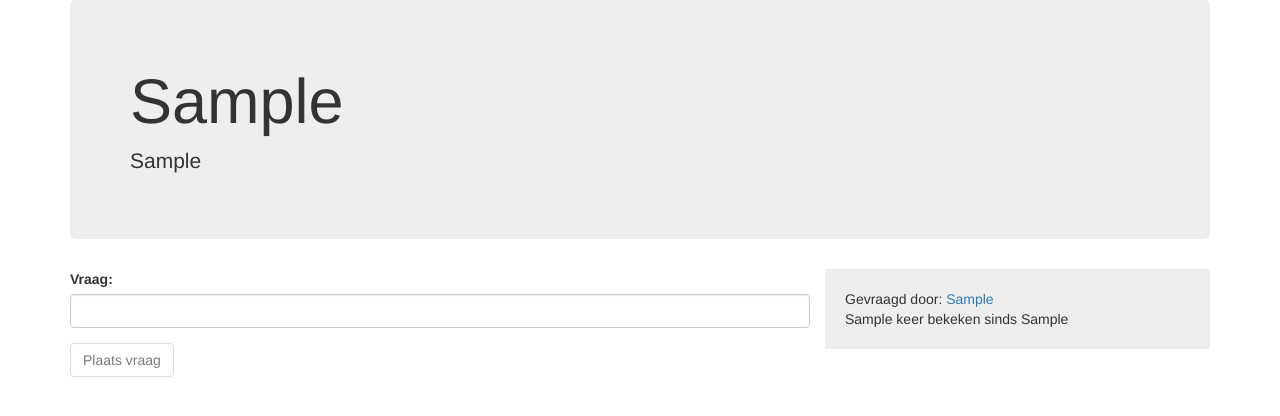
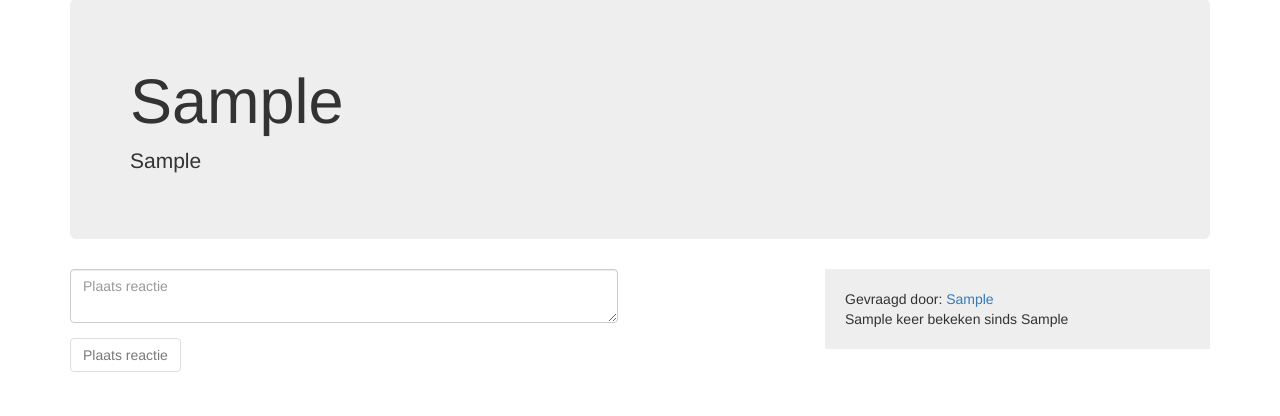
Before and after one commit to JochemVeldman/sander-jochem, a PHP site: page /vraag.php?id=1 in a window 1280 px wide. Shown: the part 73-489 px from the top of the page. Run offline with PHP 8.4, Linux system fonts and the light colour scheme; tables that the repository leaves empty or names only in its code hold one stand-in row (values such as "Sample post"); some libraries are stand-ins or nearby versions.

Commit message:
aanpassingen

```diff
--- a/stelvraag.php
+++ b/stelvraag.php
@@ -78,11 +78,6 @@
     </div>
 
     <script>
-
-
-    </script>
-
-    <script>
         $('#titel_vraag').tooltip({
             'trigger': 'focus',
             'title': 'Een goede beknopte vraag vergroot de kans op een goed antwoord',
--- a/vraag.php
+++ b/vraag.php
@@ -30,6 +30,26 @@
             }
 
         ?>
+        <?php
+            if ($_SERVER['REQUEST_METHOD'] == 'POST' && isset($_POST['submit_button'])){
+                $reactie = test_input($_POST["plaats_reactie"]);
+
+                $conn = connectDB();
+
+                $statement = $conn->prepare("INSERT INTO reacties(reactie, gebruiker_id, vraag_id, datum, tijdstip)
+                    VALUES(:reactie, :gebruiker_id, :vraag_id, :datum, :tijdstip");
+                $statement->execute(array(
+                    "reactie" => $reactie,
+                    "gebruiker_id" => $_SESSION['id'],
+                    "vraag_id" => $_GET['id'],
+                    "datum" => date("Y-m-d"),
+                    "tijdstip" => date("h:i:sa"),
+                ));
+                $melding = true;
+
+            }
+
+        ?>
 </head>
 
 <body>
@@ -45,24 +65,48 @@
         </div>
 
         <div class="row" style="padding-right: 15px">
-            <div class="col-md-8" style="background-color: white;">
-                <form method="POST" action="<?php echo htmlspecialchars('vraag.php');?>">
-                        <div class="form-group">
-                            <label for="Titel">Vraag:</label>
-                            <input type="text" class="form-control" id="titel_vraag" name="vraag" onInput="check_titel()">
-                        </div>
+            <div class="col-md-6" style="background-color: white;">
+                <form method="POST" action="">
+                    <div class="form-group">
+                        <textarea placeholder="Plaats reactie" type="text" class="form-control" id="plaats_reactie" name="plaats_reactie" onInput="check_reactie()"></textarea>
+                    </div>
 
 
-                        <button type="submit" class="btn btn-default" id="submit_button" name="submit_button" disabled>Plaats vraag</button>
-                    </form>
+                    <button type="submit" class="btn btn-default" id="submit_button" name="submit_button" disabled>Plaats reactie</button>
+                </form>
             </div>
-            <div class="col-md-4" style="background-color: #eee; padding: 20px;">
+            <div class="col-md-4 col-md-offset-2" style="background-color: #eee; padding: 20px;">
                 Gevraagd door:
                 <?php echo '<a href="gebruikers.php?id=3">'.$row['gebruikersnaam']. '</a><br>';?>
-                <?php echo $row['bekeken']; ?> keer bekeken sinds <?php echo $row['datum']; ?>
+                <?php echo $row['bekeken']; ?> keer bekeken sinds
+                <?php echo $row['datum']; ?>
             </div>
         </div>
     </div>
+    <script>
+        var reactieOK = false;
+
+        function enable_button() {
+            if (reactieOK == true) {
+                document.getElementById("submit_button").disabled = false;
+            } else {
+                document.getElementById("submit_button").disabled = true;
+            }
+        }
+
+        function check_reactie() {
+            var reactie = document.getElementById("plaats_reactie").value;
+            if (reactie.length > 0) {
+                document.getElementById("plaats_reactie").style.borderColor = "#ccc";
+                reactieOK = true;
+            } else {
+                document.getElementById("plaats_reactie").style.borderColor = "red";
+                reactieOK = false;
+            }
+            enable_button()
+        }
+
+    </script>
 </body>
 
 </html>
```
